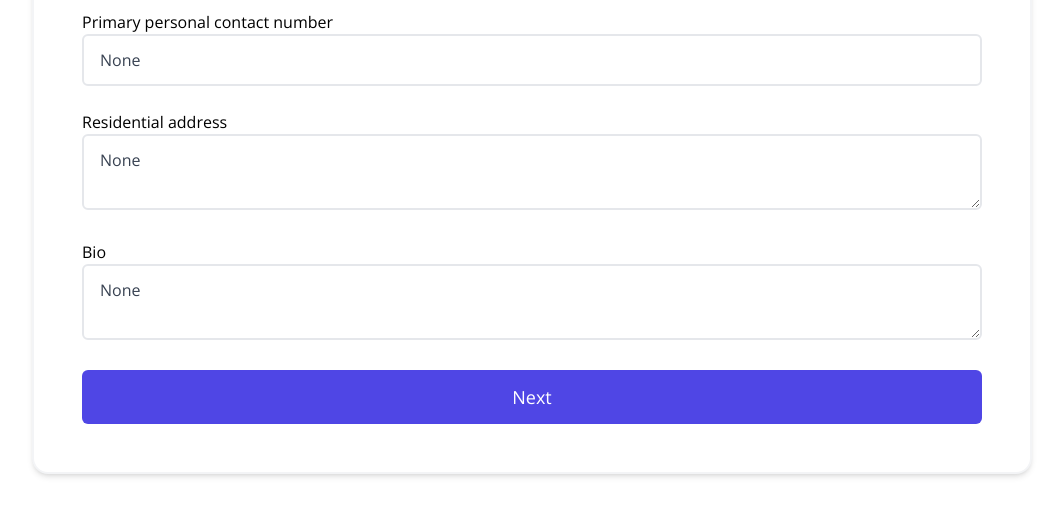
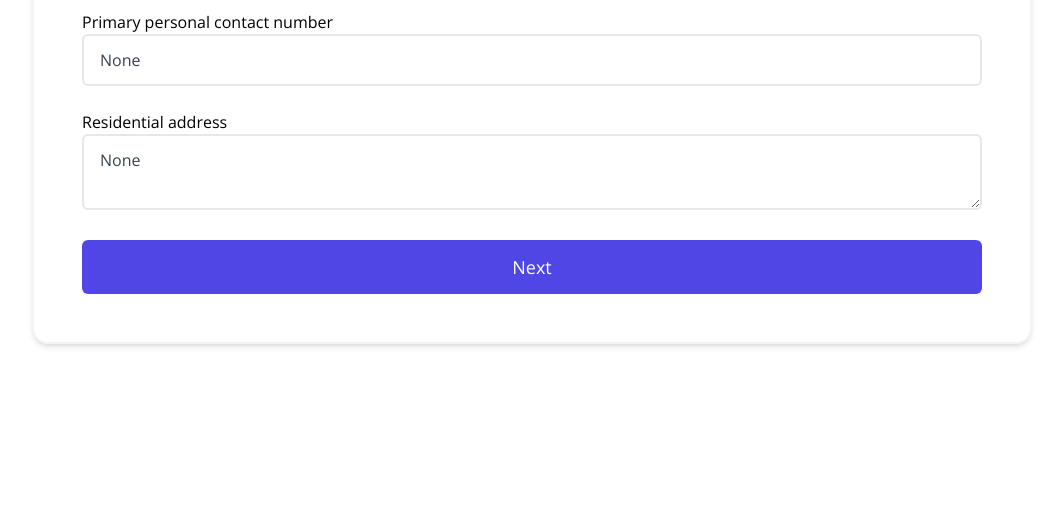
Before and after one commit to nexia-tech/HRM, a Django app: page /update-profile/1 in a window 1280 px wide. Shown: the part 906-1412 px from the top of the page, without its empty margins (108-1171 px from the left). After the commit the page ends 1253 px from the top, so only its background shows below. Run offline with Django 5.2, Linux system fonts and the light colour scheme; the visitor is signed in with stand-in values (Sample User, id 1); data comes from the database, SQL or seed files in the repository; parts of the project's set-up code (start-up, migrations or seed data) failed here and were passed over; some libraries are stand-ins or nearby versions.

Commit message:
remove bio and employee tax number field

```diff
--- a/templates/applicant-profile.html
+++ b/templates/applicant-profile.html
@@ -24,7 +24,6 @@
 
       <div class="xl:w-[80%] lg:w-[90%] md:w-[90%] sm:w-[92%] xs:w-[90%] mx-auto flex flex-col gap-4 items-center relative lg:-top-8 md:-top-6 sm:-top-4 xs:-top-4">
         <!-- Description -->
-        <p class="w-fit text-gray-700 dark:text-gray-400 text-md">{{ applicant_record.bio }}</p>
 
         <!-- Detail -->
         <div class="w-full my-auto py-6 flex flex-col justify-center gap-2">
--- a/templates/create-employee-account-2.html
+++ b/templates/create-employee-account-2.html
@@ -128,10 +128,6 @@
 
 
                     <div class="grid grid-cols-2 gap-20">
-                        <div>
-                            <label for="bio" class="block mb-2 text-sm font-medium text-gray-900 dark:text-white">Bio</label>
-                            <textarea  name="bio" id="bio" class="bg-gray-50 border border-gray-300 text-gray-900 rounded-lg focus:ring-primary-600 focus:border-primary-600 block w-full p-2.5 dark:bg-gray-700 dark:border-gray-600 dark:placeholder-gray-400 dark:text-white dark:focus:ring-blue-500 dark:focus:border-blue-500" placeholder="I'm Batman"></textarea>
-                        </div>
 
                         <div>
                             <label for="profile_picture" class="block mb-2 text-sm font-medium text-gray-900 dark:text-white">Profile Picture</label>
--- a/templates/create-employee-account.html
+++ b/templates/create-employee-account.html
@@ -324,9 +324,7 @@ Create an employee account
       <div class="mb-6">
         <input type="text" placeholder="Bank name, account number, branch" name="bank_name" class="w-full px-4 py-3 rounded-md text-gray-700 font-medium border-solid border-2 border-gray-200" oninput="this.className = 'w-full px-4 py-3 rounded-md text-gray-700 font-medium border-solid border-2 border-gray-200'" />
       </div>
-      <div class="mb-6">
-        <input type="text" placeholder="Employee’s tax ID number" name="employee_tax_number" class="w-full px-4 py-3 rounded-md text-gray-700 font-medium border-solid border-2 border-gray-200" oninput="this.className = 'w-full px-4 py-3 rounded-md text-gray-700 font-medium border-solid border-2 border-gray-200'" />
-      </div>
+
     </div>
 
     <!-- step six -->
--- a/templates/edit-profile.html
+++ b/templates/edit-profile.html
@@ -51,10 +51,7 @@
                     <div class="grid grid-cols-2 gap-20">
 
 
-                        <div>
-                            <label for="bio" class="block mb-2 text-sm font-medium text-gray-900 dark:text-white">Bio</label>
-                            <textarea type="text"  name="bio" id="bio" class="bg-gray-50 border border-gray-300 text-gray-900 rounded-lg focus:ring-primary-600 focus:border-primary-600 block w-full p-2.5 dark:bg-gray-700 dark:border-gray-600 dark:placeholder-gray-400 dark:text-white dark:focus:ring-blue-500 dark:focus:border-blue-500">{{user.bio}}</textarea>
-                        </div>
+
                         {% if not user.profile_picture %}
 
 
--- a/templates/index.html
+++ b/templates/index.html
@@ -94,7 +94,6 @@
           {% else %}
             <img alt="profile-pic" class="w-48 h-48 mb-8 object-cover object-center rounded-full inline-block border-2 border-gray-800 bg-gray-800 bg-opacity-10" src="https://img.freepik.com/free-vector/blue-circle-with-white-user_78370-4707.jpg" />
           {% endif %}
-          <p class="leading-relaxed text-base">{{ user.bio }}</p>
           <span class="inline-block h-1 w-10 rounded bg-blue-500 mt-6 mb-4"></span>
           <p class="text-gray-500 text-base">{{ user.department.name }}</p>
           <h2 class="text-white font-medium title-font tracking-wider text-xl">{{ user.name }}</h2>
--- a/templates/update-profile.html
+++ b/templates/update-profile.html
@@ -148,10 +148,7 @@ Edit Profile {{user.email}}
         <textarea placeholder="Residential address" name="address" class="w-full px-4 py-3 rounded-md text-gray-700 font-medium border-solid border-2 border-gray-200" oninput="this.className = 'w-full px-4 py-3 rounded-md text-gray-700 font-medium border-solid border-2 border-gray-200'">{{employee.address}}</textarea>
       </div>
 
-      <div class="mb-6">
-        <label for="" class="my-7">Bio</label>
-        <textarea placeholder="Bio" name="bio" class="w-full px-4 py-3 rounded-md text-gray-700 font-medium border-solid border-2 border-gray-200" oninput="this.className = 'w-full px-4 py-3 rounded-md text-gray-700 font-medium border-solid border-2 border-gray-200'">{{employee.bio}}</textarea>
-      </div>
+
     </div>
     <!-- step two -->
     <div class="step my-10">
@@ -391,10 +388,7 @@ Edit Profile {{user.email}}
         <label for="" class="my-7">Bank name, account number, branch</label>
         <input type="text" value={{employee.bank_name}} placeholder="Bank name, account number, branch" name="bank_name" class="w-full px-4 py-3 rounded-md text-gray-700 font-medium border-solid border-2 border-gray-200" oninput="this.className = 'w-full px-4 py-3 rounded-md text-gray-700 font-medium border-solid border-2 border-gray-200'" />
       </div>
-      <div class="mb-6">
-        <label for="" class="my-7">Employee’s tax ID number</label>
-        <input type="text" value={{employee.employee_tax_number}} placeholder="Employee’s tax ID number" name="employee_tax_number" class="w-full px-4 py-3 rounded-md text-gray-700 font-medium border-solid border-2 border-gray-200" oninput="this.className = 'w-full px-4 py-3 rounded-md text-gray-700 font-medium border-solid border-2 border-gray-200'" />
-      </div>
+
     </div>
 
     <!-- step six -->
--- a/templates/view-profile.html
+++ b/templates/view-profile.html
@@ -24,7 +24,6 @@
 
       <div class="xl:w-[80%] lg:w-[90%] md:w-[90%] sm:w-[92%] xs:w-[90%] mx-auto flex flex-col gap-4 items-center relative lg:-top-8 md:-top-6 sm:-top-4 xs:-top-4">
         <!-- Description -->
-        <p class="w-fit text-gray-700 dark:text-gray-400 text-md">{{ employee.bio }}</p>
 
         <!-- Detail -->
         <div class="w-full my-auto py-6 flex flex-col justify-center gap-2">
--- a/users/models.py
+++ b/users/models.py
@@ -19,7 +19,6 @@ class User(AbstractUser):
     name = models.CharField(max_length=200)
     email = models.EmailField(max_length=200,unique=True)
     employee_id = models.CharField(max_length=200,unique=True,null=True)
-    bio = models.TextField(null=True,blank=True)
     shift_duration_hours = models.PositiveIntegerField(default=8)  # Default shift duration in hours
     profile_picture = models.ImageField(null=True,blank=True,upload_to='profile_pics')
     gender = models.CharField(max_length=200,choices=GENDER_CHOICES,default='Male')
@@ -83,7 +82,6 @@ class User(AbstractUser):
     fuel_allowance = models.CharField(max_length=250,null=True,blank=True)
     other_allowance = models.CharField(max_length=250,null=True,blank=True)
     bank_name = models.CharField(max_length=250,null=True,blank=True)
-    employee_tax_number = models.CharField(max_length=250,null=True,blank=True)
 
 
     resume = models.FileField(null=True,blank=True,upload_to='resume')
--- a/users/views.py
+++ b/users/views.py
@@ -191,10 +191,8 @@ def edit_profile(request):
         name = request.POST.get('name')
         phone = request.POST.get('phone')
         profile_picture = request.FILES.get('profile_picture')
-        bio = request.POST.get('bio')
         user.phone = phone
         user.name = name
-        user.bio = bio
         user.profile_picture = profile_picture
         user.save()
         messages.success(request, 'Profile has been updated')
@@ -283,7 +281,6 @@ def create_employee_account(request):
             fuel_allowance = request.POST.get('fuel_allowance')
             other_allowance = request.POST.get('other_allowance')
             bank_name = request.POST.get('bank_name')
-            employee_tax_number = request.POST.get('employee_tax_number')
 
             profile_picture = request.FILES.get('profile_picture')
             resume = request.FILES.get('resume')
@@ -377,7 +374,6 @@ def create_employee_account(request):
             user.basic_salary = basic_salary
             user.fuel_allowance = fuel_allowance
             user.other_allowance = other_allowance
-            user.employee_tax_number = employee_tax_number
 
             user.profile_picture = profile_picture
             user.resume = resume
@@ -506,7 +502,6 @@ def update_profile(request, id):
         fuel_allowance = request.POST.get('fuel_allowance')
         other_allowance = request.POST.get('other_allowance')
         bank_name = request.POST.get('bank_name')
-        employee_tax_number = request.POST.get('employee_tax_number')
 
         profile_picture = request.FILES.get(
             'profile_picture', employee.profile_picture)
@@ -521,7 +516,6 @@ def update_profile(request, id):
         utility_bills = request.FILES.get(
             'utility_bills', employee.utility_bills)
 
-        bio = request.POST.get('bio')
         work_experience = request.POST.get('work_experience')
         skills = request.POST.get('skills')
         languages = request.POST.get('languages')
@@ -536,7 +530,6 @@ def update_profile(request, id):
         employee.name = name
         employee.designation = designation
         employee.department = depart
-        employee.bio = bio
 
         if working_hours != '':
             employee.shift_duration_hours = working_hours
@@ -598,7 +591,6 @@ def update_profile(request, id):
         employee.basic_salary = basic_salary
         employee.fuel_allowance = fuel_allowance
         employee.other_allowance = other_allowance
-        employee.employee_tax_number = employee_tax_number
 
         employee.profile_picture = profile_picture
         employee.resume = resume
```
Also changed, not shown: users/migrations/0012_remove_user_bio.py (added), users/migrations/0013_remove_user_employee_tax_number.py (added).
